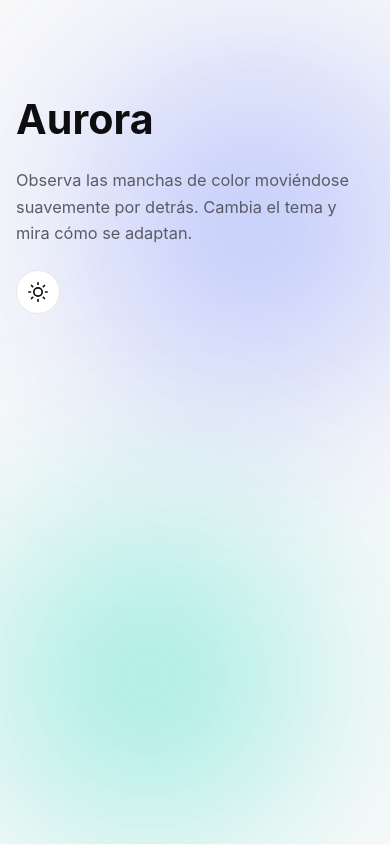
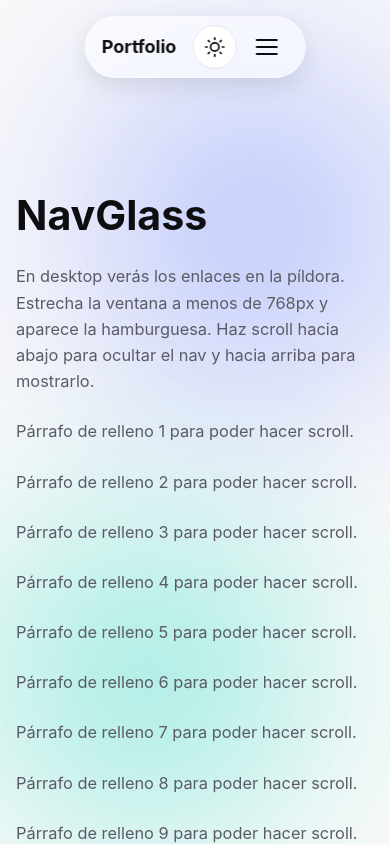
Before and after one commit to Alex-Gallardo/portfolio-mvp, a Next.js app: page / in a window 390 px wide. Shown: the top 845 px of the page. Built offline with nearby package versions, Linux system fonts and the light colour scheme.

Commit message:
S1-T4: NavGlass responsive (glass, hamburguesa, aria-current, scroll hide)

```diff
--- a/src/app/page.tsx
+++ b/src/app/page.tsx
@@ -1,25 +1,24 @@
-import { AuroraBackground } from "@/components/layout/AuroraBackground/AuroraBackground";
-import { ThemeToggle } from "@/components/layout/ThemeToggle/ThemeToggle";
+import { AuroraBackground, NavGlass } from "@/components/layout";
 
 export default function Home() {
   return (
     <>
       <AuroraBackground />
+      <NavGlass />
       <main
         className="container"
-        style={{
-          paddingBlock: "var(--sp-24)",
-          display: "grid",
-          gap: "var(--sp-6)",
-          placeItems: "start",
-        }}
+        style={{ paddingBlock: "calc(var(--sp-24) * 2)", display: "grid", gap: "var(--sp-6)" }}
       >
-        <h1 style={{ fontSize: "var(--fs-3xl)" }}>Aurora</h1>
-        <p style={{ color: "var(--fg-muted)", maxWidth: "50ch" }}>
-          Observa las manchas de color moviéndose suavemente por detrás. Cambia el tema y mira cómo
-          se adaptan.
+        <h1 style={{ fontSize: "var(--fs-3xl)" }}>NavGlass</h1>
+        <p style={{ color: "var(--fg-muted)", maxWidth: "55ch" }}>
+          En desktop verás los enlaces en la píldora. Estrecha la ventana a menos de 768px y aparece
+          la hamburguesa. Haz scroll hacia abajo para ocultar el nav y hacia arriba para mostrarlo.
         </p>
-        <ThemeToggle />
+        {Array.from({ length: 20 }).map((_, i) => (
+          <p key={i} style={{ color: "var(--fg-muted)" }}>
+            Párrafo de relleno {i + 1} para poder hacer scroll.
+          </p>
+        ))}
       </main>
     </>
   );
--- /dev/null
+++ b/src/components/layout/NavGlass/NavGlass.module.css
@@ -0,0 +1,184 @@
+/* ===== Píldora glass flotante ===== */
+.nav {
+  position: fixed;
+  top: var(--sp-4);
+  left: 50%;
+  transform: translateX(-50%);
+  display: flex;
+  align-items: center;
+  gap: var(--sp-4);
+  width: max-content;
+  max-width: calc(100vw - var(--sp-8));
+  padding: var(--sp-2) var(--sp-4);
+  background: var(--glass-bg);
+  border: 1px solid var(--glass-border);
+  border-radius: var(--radius-full);
+  backdrop-filter: blur(var(--glass-blur)) saturate(160%);
+  -webkit-backdrop-filter: blur(var(--glass-blur)) saturate(160%);
+  box-shadow: var(--shadow-md);
+  z-index: 100;
+  transition:
+    transform var(--dur) var(--ease),
+    opacity var(--dur) var(--ease);
+}
+
+/* Estado oculto (scroll hacia abajo) */
+.hidden {
+  transform: translateX(-50%) translateY(-150%);
+  opacity: 0;
+}
+
+.brand {
+  font-family: var(--font-display);
+  font-weight: 700;
+  font-size: var(--fs-lg);
+  color: var(--fg);
+  white-space: nowrap;
+}
+
+/* Enlaces: ocultos en móvil */
+.links {
+  display: none;
+}
+
+.link {
+  position: relative;
+  color: var(--fg-muted);
+  font-size: var(--fs-sm);
+  font-weight: 500;
+  transition: color var(--dur-fast) var(--ease);
+}
+.link:hover {
+  color: var(--fg);
+}
+.link[aria-current="page"] {
+  color: var(--fg);
+}
+.link::after {
+  content: "";
+  position: absolute;
+  left: 0;
+  bottom: -4px;
+  height: 2px;
+  width: 0;
+  background: var(--brand-500);
+  transition: width var(--dur) var(--ease);
+}
+.link:hover::after,
+.link[aria-current="page"]::after {
+  width: 100%;
+}
+
+.actions {
+  display: flex;
+  align-items: center;
+  gap: var(--sp-2);
+}
+
+/* ===== Hamburguesa (44x44, accesible) ===== */
+.burger {
+  display: inline-flex;
+  align-items: center;
+  justify-content: center;
+  width: 44px;
+  height: 44px;
+  border: none;
+  background: transparent;
+  color: var(--fg);
+  cursor: pointer;
+  border-radius: var(--radius-md);
+}
+.burgerBox {
+  position: relative;
+  width: 22px;
+  height: 16px;
+}
+.burgerLine {
+  position: absolute;
+  left: 0;
+  width: 100%;
+  height: 2px;
+  background: currentColor;
+  border-radius: 2px;
+  transition:
+    transform var(--dur) var(--ease),
+    opacity var(--dur-fast) var(--ease),
+    top var(--dur) var(--ease);
+}
+.burgerLine:nth-child(1) {
+  top: 0;
+}
+.burgerLine:nth-child(2) {
+  top: 7px;
+}
+.burgerLine:nth-child(3) {
+  top: 14px;
+}
+
+/* Se transforma en "X" al abrir */
+.burger[aria-expanded="true"] .burgerLine:nth-child(1) {
+  top: 7px;
+  transform: rotate(45deg);
+}
+.burger[aria-expanded="true"] .burgerLine:nth-child(2) {
+  opacity: 0;
+}
+.burger[aria-expanded="true"] .burgerLine:nth-child(3) {
+  top: 7px;
+  transform: rotate(-45deg);
+}
+
+/* ===== Panel móvil a pantalla completa ===== */
+.panel {
+  position: fixed;
+  inset: 0;
+  z-index: 90;
+  display: flex;
+  flex-direction: column;
+  align-items: center;
+  justify-content: center;
+  gap: var(--sp-2);
+  background: var(--glass-bg);
+  backdrop-filter: blur(calc(var(--glass-blur) + 6px)) saturate(160%);
+  -webkit-backdrop-filter: blur(calc(var(--glass-blur) + 6px)) saturate(160%);
+  opacity: 0;
+  visibility: hidden;
+  transform: translateY(-8px);
+  transition:
+    opacity var(--dur) var(--ease),
+    transform var(--dur) var(--ease),
+    visibility var(--dur);
+}
+.panelOpen {
+  opacity: 1;
+  visibility: visible;
+  transform: none;
+}
+.panelLink {
+  display: flex;
+  align-items: center;
+  justify-content: center;
+  min-height: 44px;
+  padding: var(--sp-3) var(--sp-6);
+  font-family: var(--font-display);
+  font-size: var(--fs-xl);
+  font-weight: 600;
+  color: var(--fg-muted);
+}
+.panelLink[aria-current="page"] {
+  color: var(--brand-600);
+}
+
+/* ===== Desktop: links visibles, hamburguesa y panel fuera ===== */
+@media (min-width: 768px) {
+  .links {
+    display: flex;
+    gap: var(--sp-6);
+  }
+  .burger {
+    display: none;
+  }
+  .panel {
+    display: none;
+  }
+}
--- /dev/null
+++ b/src/components/layout/NavGlass/NavGlass.tsx
@@ -0,0 +1,115 @@
+"use client";
+
+import { useEffect, useRef, useState } from "react";
+import Link from "next/link";
+import { usePathname } from "next/navigation";
+import { ThemeToggle } from "./../ThemeToggle/ThemeToggle";
+import styles from "./NavGlass.module.css";
+
+const NAV_LINKS = [
+  { href: "/", label: "Home" },
+  { href: "/about", label: "About" },
+  { href: "/crypto", label: "Crypto" },
+  { href: "/blog", label: "Blog" },
+  { href: "/recursos", label: "Recursos" },
+] as const;
+
+export function NavGlass() {
+  const pathname = usePathname();
+  const [open, setOpen] = useState(false);
+  const [hidden, setHidden] = useState(false);
+  const lastScrollY = useRef(0);
+
+  const isActive = (href: string) => (href === "/" ? pathname === "/" : pathname.startsWith(href));
+
+  const closeMenu = () => setOpen(false);
+
+  // (Opcional) ocultar al bajar / mostrar al subir
+  useEffect(() => {
+    function onScroll() {
+      const y = window.scrollY;
+      setHidden(y > lastScrollY.current && y > 80);
+      lastScrollY.current = y;
+    }
+    window.addEventListener("scroll", onScroll, { passive: true });
+    return () => window.removeEventListener("scroll", onScroll);
+  }, []);
+
+  // Cerrar con Esc + bloquear el scroll del fondo cuando el menú está abierto
+  useEffect(() => {
+    if (!open) return;
+    function onKey(e: KeyboardEvent) {
+      if (e.key === "Escape") setOpen(false);
+    }
+    document.addEventListener("keydown", onKey);
+    const prevOverflow = document.body.style.overflow;
+    document.body.style.overflow = "hidden";
+    return () => {
+      document.removeEventListener("keydown", onKey);
+      document.body.style.overflow = prevOverflow;
+    };
+  }, [open]);
+
+  return (
+    <>
+      <header className={[styles.nav, hidden && !open && styles.hidden].filter(Boolean).join(" ")}>
+        <Link href="/" className={styles.brand} onClick={closeMenu}>
+          Portfolio
+        </Link>
+
+        {/* Enlaces visibles en desktop */}
+        <nav className={styles.links} aria-label="Navegación principal">
+          {NAV_LINKS.map((l) => (
+            <Link
+              key={l.href}
+              href={l.href}
+              className={styles.link}
+              aria-current={isActive(l.href) ? "page" : undefined}
+            >
+              {l.label}
+            </Link>
+          ))}
+        </nav>
+
+        <div className={styles.actions}>
+          <ThemeToggle />
+          <button
+            type="button"
+            className={styles.burger}
+            aria-label={open ? "Cerrar menú" : "Abrir menú"}
+            aria-expanded={open}
+            aria-controls="mobile-menu"
+            onClick={() => setOpen((v) => !v)}
+          >
+            <span className={styles.burgerBox} aria-hidden="true">
+              <span className={styles.burgerLine} />
+              <span className={styles.burgerLine} />
+              <span className={styles.burgerLine} />
+            </span>
+          </button>
+        </div>
+      </header>
+
+      {/* Panel a pantalla completa en móvil */}
+      <nav
+        id="mobile-menu"
+        className={[styles.panel, open && styles.panelOpen].filter(Boolean).join(" ")}
+        aria-label="Navegación móvil"
+        aria-hidden={!open}
+      >
+        {NAV_LINKS.map((l) => (
+          <Link
+            key={l.href}
+            href={l.href}
+            className={styles.panelLink}
+            aria-current={isActive(l.href) ? "page" : undefined}
+            onClick={closeMenu}
+            tabIndex={open ? 0 : -1}
+          >
+            {l.label}
+          </Link>
+        ))}
+      </nav>
+    </>
+  );
+}
--- /dev/null
+++ b/src/components/layout/index.ts
@@ -0,0 +1,3 @@
+export { ThemeToggle } from "./ThemeToggle/ThemeToggle";
+export { AuroraBackground } from "./AuroraBackground/AuroraBackground";
+export { NavGlass } from "./NavGlass/NavGlass";
```
